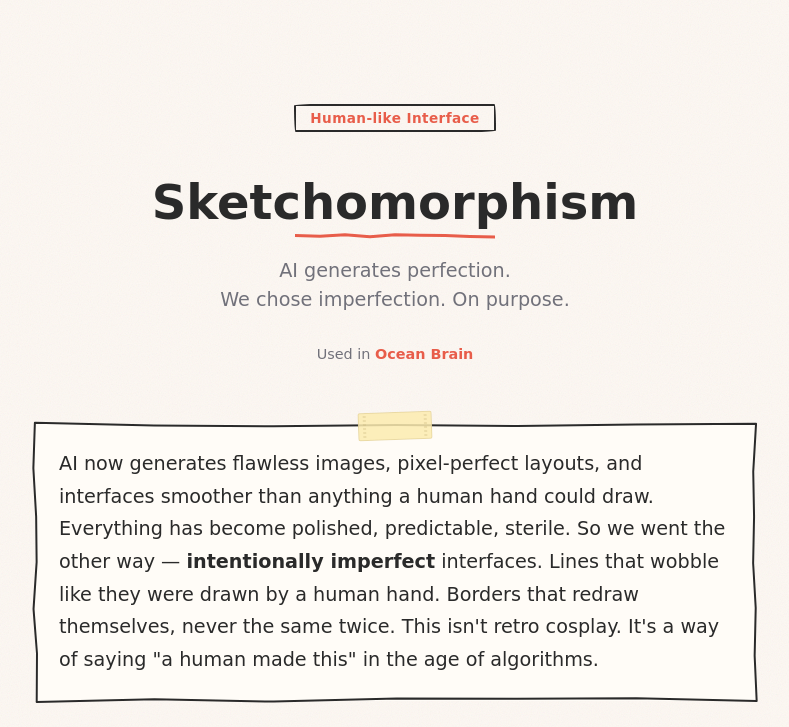
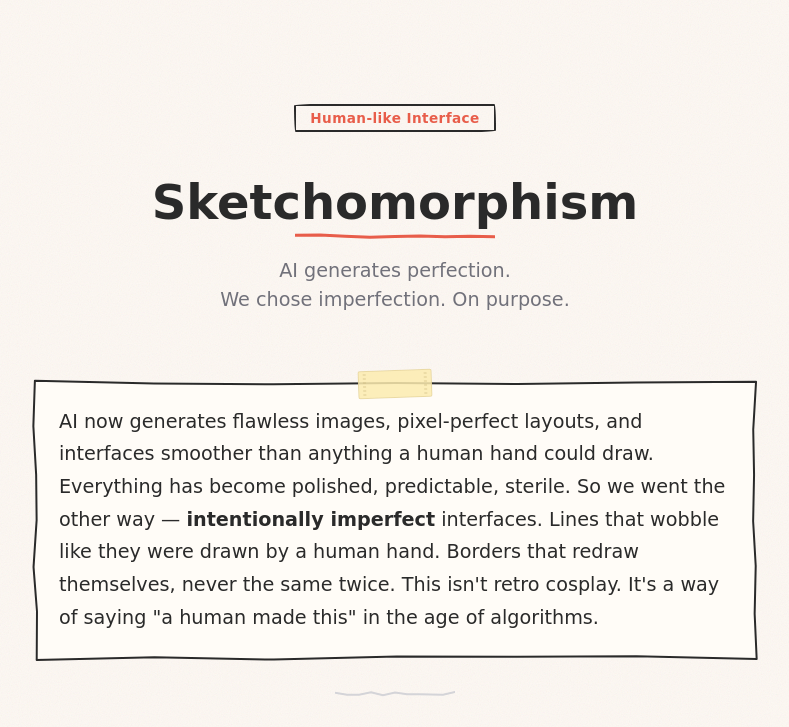
Before and after one commit to baealex/design-lab, a website: page src/pages/concept-2026-sketchomorphism/index.html in a window 1280 px wide. Shown: the top 727 px of the page, without its empty margins (245-1034 px from the left). Drawn offline with Linux system fonts and the light colour scheme; a web font is replaced by a local one.

Commit message:
Remove project links from concept pages

```diff
--- a/src/pages/concept-2026-sketchomorphism/index.html
+++ b/src/pages/concept-2026-sketchomorphism/index.html
@@ -65,20 +65,6 @@
         color: var(--accent);
         margin-bottom: 12px;
         letter-spacing: 0.03em;
-    }
-
-    .hero-project {
-        display: inline-block;
-        font-size: 0.9rem;
-        color: var(--fg-muted);
-        margin-top: 12px;
-    }
-
-    .hero-project a {
-        color: var(--accent);
-        font-weight: 700;
-        text-decoration: none;
-        position: relative;
     }
 
     .hero-tagline {
@@ -451,9 +437,6 @@
             <p class="hero-tagline">
                 AI generates perfection.<br>
                 We chose imperfection. On purpose.
-            </p>
-            <p class="hero-project">
-                Used in <a href="https://github.com/baealex/ocean-brain" target="_blank" rel="noopener" class="pencil-link" data-underline>Ocean Brain</a>
             </p>
         </header>
 
```
Also changed, not shown: src/pages/concept-2022-neon-glow/index.html (+0 -9 lines).
